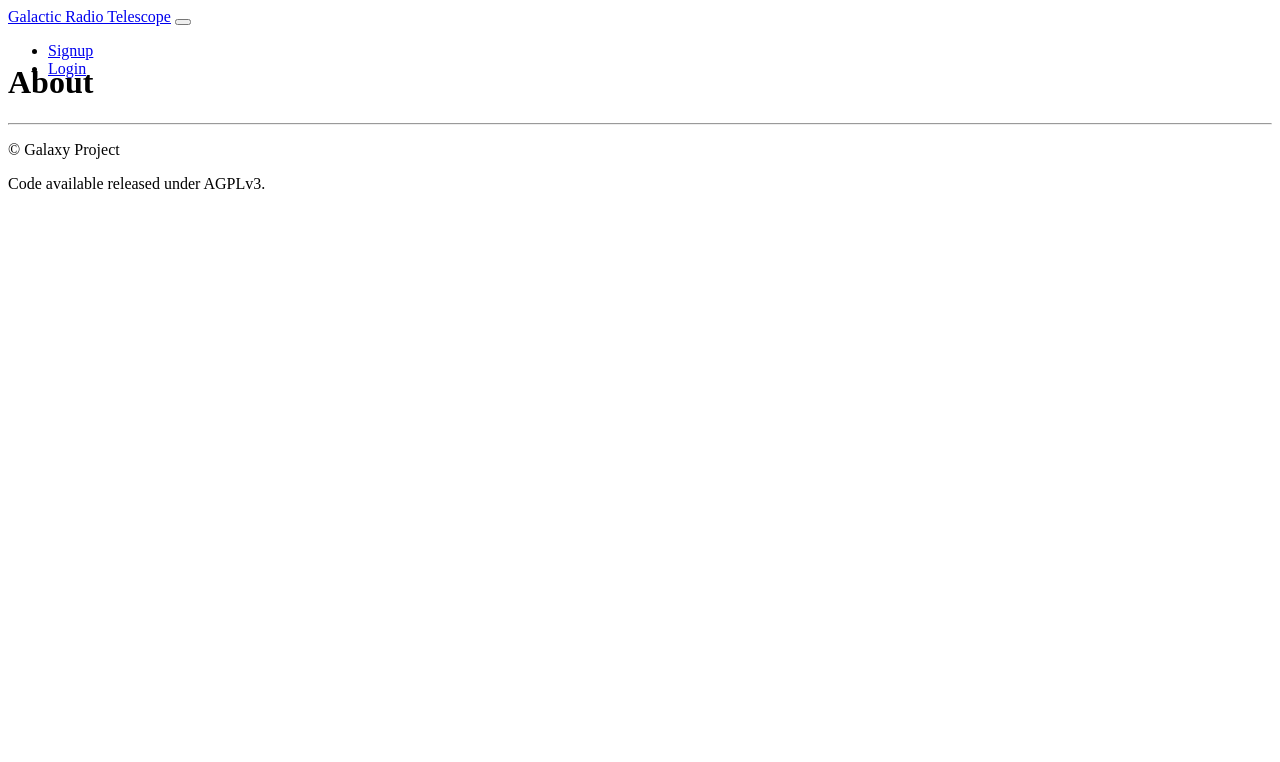
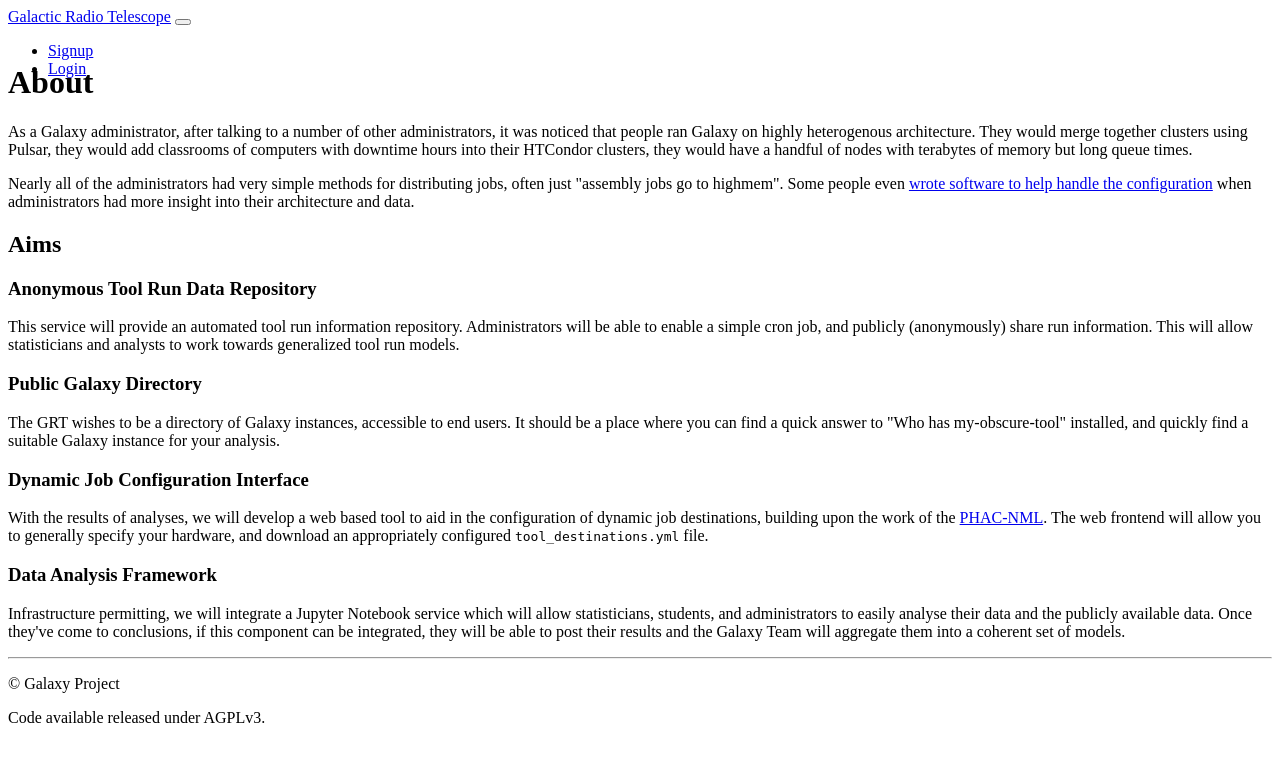
Before and after one commit to usegalaxy-eu/galactic-radio-telescope, a Django app: page /grt/about.html in a window 1280 px wide. Shown: the top 762 px of the page. Run offline with Django 3.2, Linux system fonts and the light colour scheme; some libraries are stand-ins or nearby versions.

Commit message:
Add about

```diff
--- a/api/templates/base/about.html
+++ b/api/templates/base/about.html
@@ -4,5 +4,54 @@
 {% block body %}
 <div class="container">
     <h1>About</h1>
+    <p>
+        As a Galaxy administrator, after talking to a number of other
+        administrators, it was noticed that people ran Galaxy on highly
+        heterogenous architecture. They would merge together clusters using
+        Pulsar, they would add classrooms of computers with downtime hours into
+        their HTCondor clusters, they would have a handful of nodes with
+        terabytes of memory but long queue times.
+    </p>
+    <p>
+        Nearly all of the administrators had very simple methods for
+        distributing jobs, often just "assembly jobs go to highmem". Some
+        people even <a href="https://github.com/phac-nml/dynamic-tool-destination">
+        wrote software to help handle the configuration</a> when administrators
+        had more insight into their architecture and data.
+    </p>
+    <h2>Aims</h2>
+    <h3>Anonymous Tool Run Data Repository</h3>
+    <p>
+        This service will provide an automated tool run information repository.
+        Administrators will be able to enable a simple cron job, and publicly
+        (anonymously) share run information. This will allow statisticians and
+        analysts to work towards generalized tool run models.
+    </p>
+    <h3>Public Galaxy Directory</h3>
+    <p>
+        The GRT wishes to be a directory of Galaxy instances, accessible to end
+        users. It should be a place where you can find a quick answer to "Who
+        has my-obscure-tool" installed, and quickly find a suitable Galaxy
+        instance for your analysis.
+    </p>
+    <h3>Dynamic Job Configuration Interface</h3>
+    <p>
+        With the results of analyses, we will develop a web based tool to aid
+        in the configuration of dynamic job destinations, building upon the
+        work of the <a href="https://github.com/phac-nml/dynamic-tool-destination">PHAC-NML</a>.
+        The web frontend will allow you to generally specify your hardware, and
+        download an appropriately configured <code>tool_destinations.yml</code>
+        file.
+    </p>
+    <h3>Data Analysis Framework</h3>
+    <p>
+        Infrastructure permitting, we will integrate a Jupyter Notebook service
+        which will allow statisticians, students, and administrators to easily
+        analyse their data and the publicly available data. Once they've come
+        to conclusions, if this component can be integrated, they will be able
+        to post their results and the Galaxy Team will aggregate them into a
+        coherent set of models.
+    </p>
+
 </div>
 {% endblock %}
```
